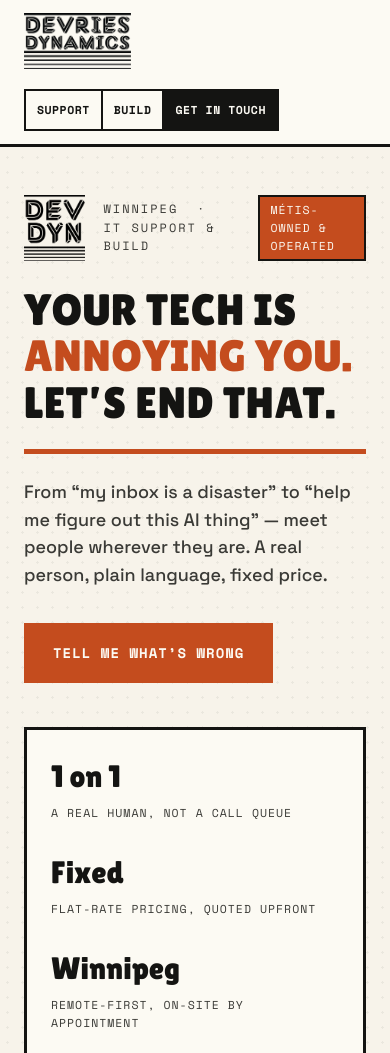
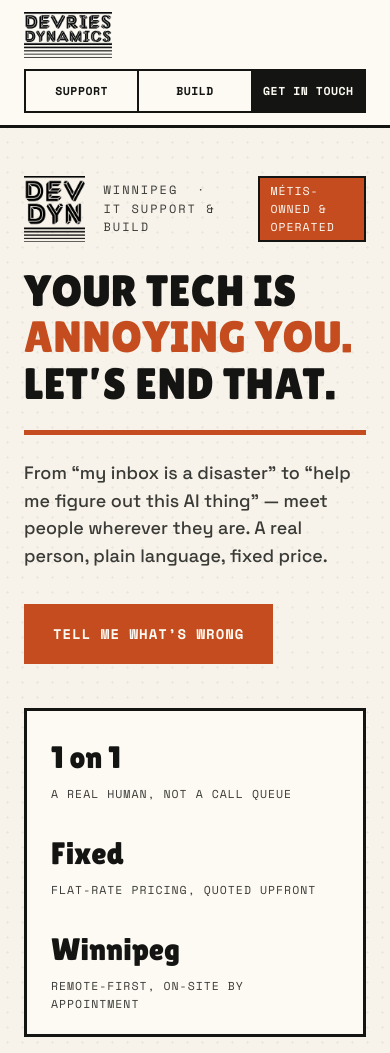
Before and after one commit to Bayarddevries/devriesdynamics.com, a plain HTML site: page index.html in a window 390 px wide. Shown: the top 1053 px of the page. Drawn offline with nearby package versions, Linux system fonts and the light colour scheme.

Commit message:
Mobile header: stack logo + full-width nav, tighten spacing

```diff
--- a/index.html
+++ b/index.html
@@ -166,7 +166,11 @@
 @media (max-width:560px){
   body{font-size:16px;}
   .hero{padding:48px 0 44px;}
-  nav.site a{padding:10px 11px;font-size:11.5px;letter-spacing:.5px;}
+  header.site .wrap{flex-direction:column;align-items:stretch;gap:11px;padding-top:12px;padding-bottom:12px;}
+  .brand{align-self:flex-start;}
+  .brand-logo{height:46px;}
+  nav.site{width:100%;}
+  nav.site a{flex:1;text-align:center;padding:11px 6px;font-size:11.5px;letter-spacing:.5px;}
 }
 </style>
 </head>
```
